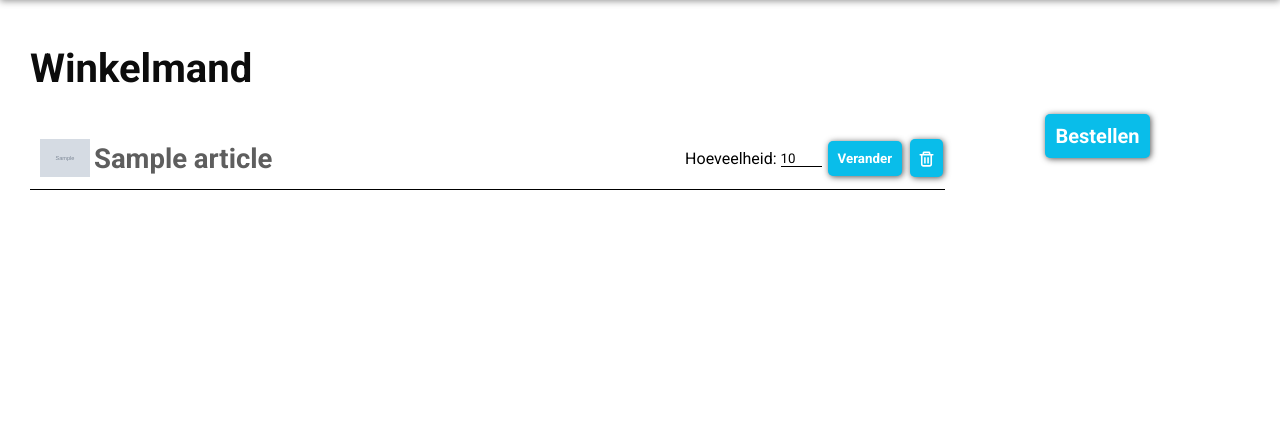
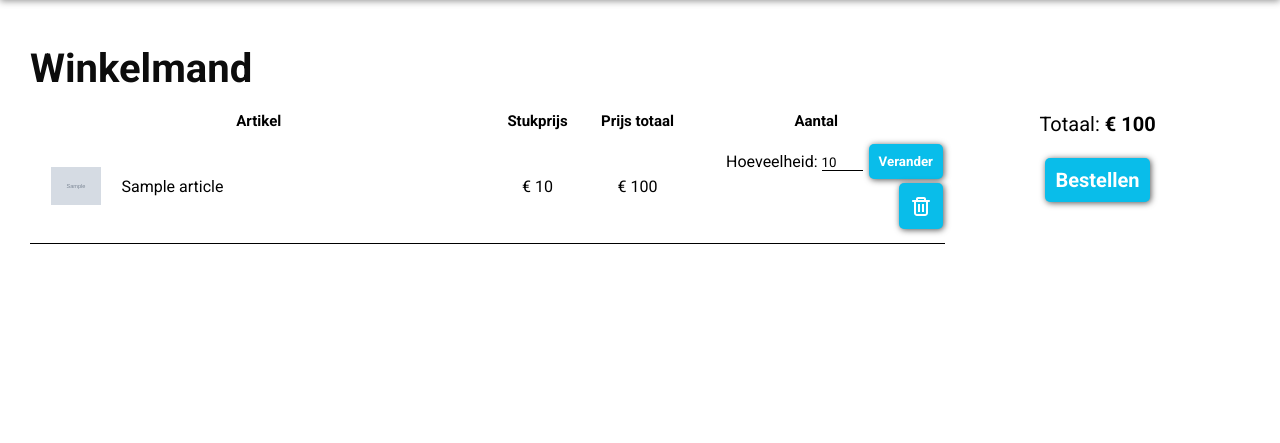
Before and after one commit to LanderVanlaer/webshop-gip-6INF, a PHP site: page /user/shopping-list in a window 1280 px wide. Shown: the part 66-509 px from the top of the page. Run offline with PHP 8.4, Linux system fonts and the light colour scheme; the visitor is signed in with stand-in values (Sample User, id 1); tables that the repository leaves empty hold one stand-in row (values such as "Sample post"); grey boxes marked "Sample" are stand-in pictures; style sheets or scripts are compiled from the project's sources.

Commit message:
Add total price & redesign shopping-cart

```diff
--- a/src/css/user/shopping-list/style.scss
+++ b/src/css/user/shopping-list/style.scss
@@ -1,52 +1,69 @@
 main {
     .divide {
-
-        #shoppinglist-items {
+        > div {
             width: 75%;
 
-            > article {
-                display: block;
-                border-bottom: 1px solid black;
-                margin: 1.5rem 0;
-                padding: 1rem 0 1rem 1rem;
+            table#shoppinglist-items {
+                border-collapse: collapse;
+                width: 100%;
 
                 * {
                     vertical-align: middle;
                 }
 
+                tr {
+                    width: 100%;
+                }
 
-                > div.left {
-                    width: 70%;
-                    vertical-align: middle;
+                thead {
+                    tr {
+                        th {
+                            font-size: 1.5rem;
 
-                    > * {
-                        display: inline-block;
-                        vertical-align: middle;
-                    }
+                            &.article-img-name {
+                                width: 50%;
+                            }
 
-                    a {
-                        width: 3rem;
-                        aspect-ratio: 16 / 9;
+                            &.price-unit, &.price-total {
+                                width: 10rem;
+                            }
+
+                            &.amount {
+                                width: calc(50% - 14rem);
+                            }
+                        }
                     }
                 }
 
-                > div.right {
-                    width: 30%;
-                    text-align: right;
+                tbody {
+                    tr {
+                        td {
+                            border-bottom: 1px solid black;
+                            padding: 1.2rem 0;
 
-                    form {
-                        display: inline-block;
-                    }
+                            &.article-img {
+                                width: 10%;
+                            }
 
-                    a {
-                        display: inline-block;
-                        padding: .7rem;
+                            &.name {
+                                width: 40%;
 
-                        img {
-                            width: 1.9rem;
+                                span {
+                                    width: 100%;
+                                    height: 100%;
+                                    max-width: 27vw;
+                                    display: block;
+                                    text-overflow: ellipsis;
+                                    overflow: hidden;
+                                    white-space: nowrap;
+                                }
+                            }
+
+                            &.amount {
+                                text-align: right;
+                            }
                         }
                     }
-
                 }
             }
         }
@@ -54,6 +71,15 @@ main {
         aside {
             width: 25%;
             text-align: center;
+
+            div.price-total {
+                font-size: 2rem;
+                margin-bottom: 2rem;
+
+                span.price {
+                    font-weight: bold;
+                }
+            }
         }
     }
 }
--- a/src/css/user/style.scss
+++ b/src/css/user/style.scss
@@ -13,6 +13,8 @@ main section.history {
 
     div.split article {
         width: 15%;
+        min-width: 17.5rem;
+        max-width: 30rem;
         aspect-ratio: 2 / 1;
 
         a {
--- a/src/sql/customer/shopping-list/shopping-list-article.customer.select.sql
+++ b/src/sql/customer/shopping-list/shopping-list-article.customer.select.sql
@@ -1,6 +1,8 @@
 SELECT shoppingcartarticle_id         AS shoppingcartarticle_id,
        customer_id                    AS customer_id,
        SUM(amount)                    AS amount,
+       a.price                        AS price,
+       a.price * amount               AS price_total,
        shoppingcartarticle.article_id AS article_id,
        path                           AS image_path,
        a.name                         AS article_name
--- a/src/user/shopping-list/index.php
+++ b/src/user/shopping-list/index.php
@@ -23,6 +23,8 @@
                 'article_id' => $row['article_id'],
                 'image_path' => $row['image_path'],
                 'name' => $row['article_name'],
+                'price' => $row['price'],
+                'price_total' => $row['price_total'],
         ];
     }
     $query->close();
@@ -49,14 +51,27 @@
                     <p>Er zitten geen artikelen in uw winkelmand</p>
                 </section>
             <?php else: ?>
-                <section id="shoppinglist-items">
-                    <?php foreach ($shopping_items as $item) { ?>
-                        <article class="divide">
-                            <div class="left">
-                                <a href="/article/<?= $item['article_id'] ?>" class="bg-image" style="background-image: url('/images/articles/<?= $item['image_path'] ?>')"></a>
-                                <h3><?= $item['name'] ?></h3>
-                            </div>
-                            <div class="right">
+                <div>
+                    <table id="shoppinglist-items">
+                        <thead>
+                            <tr>
+                                <th class="article-img-name" colspan="2">Artikel</th>
+                                <th class="price-unit">Stukprijs</th>
+                                <th class="price-total">Prijs totaal</th>
+                                <th class="amount">Aantal</th>
+                            </tr>
+                        </thead>
+                        <tbody>
+                            <?php foreach ($shopping_items as $item): ?>
+                                <tr>
+                                    <td class="article-img center">
+                                        <a href="/article/<?= $item['article_id'] ?>" class="bg-image"
+                                           style="background-image: url('/images/articles/<?= $item['image_path'] ?>')"></a>
+                                    </td>
+                                    <td class="name"><span><?= $item['name'] ?></span></td>
+                                    <td class="price-unit center">&euro;&nbsp;<?= $item['price'] ?></td>
+                                    <td class="price-total center">&euro;&nbsp;<?= $item['price_total'] ?></td>
+                                    <td class="amount">
                                         <form action="/user/shopping-list/update" method="get">
                                             <label>
                                                 Hoeveelheid:
@@ -64,15 +79,19 @@
                                             </label>
                                             <input type="hidden" name="id" value="<?= $item['article_id'] ?>">
                                             <button type="submit" class="btn-blue">Verander</button>
+                                            <a class="btn-blue" href="/user/shopping-list/delete?id=<?= $item['article_id'] ?>"><img src="/images/Icon_trash.svg"
+                                                                                                                                     alt="trash can"></a>
                                         </form>
-                                <a class="btn-blue" href="/user/shopping-list/delete?id=<?= $item['article_id'] ?>"><img src="/images/Icon_trash.svg" alt="trash can"></a>
+                                    </td>
+                                </tr>
+                            <?php endforeach; ?>
+                        </tbody>
+                    </table>
                 </div>
-                        </article>
-                        <?php
-                    }
-                    ?>
-                </section>
                 <aside>
+                    <div class="price-total">
+                        Totaal: <span class="price">&euro;&nbsp;<?= array_sum(array_map('intval', array_column($shopping_items, 'price_total'))) ?></span>
+                    </div>
                     <a href="/user/order" class="btn-blue">Bestellen</a>
                 </aside>
             <?php endif; ?>
```
Also changed, not shown: src/user/index.php (+4 -4 lines). Lines whose indentation alone changed are shown as unchanged.
